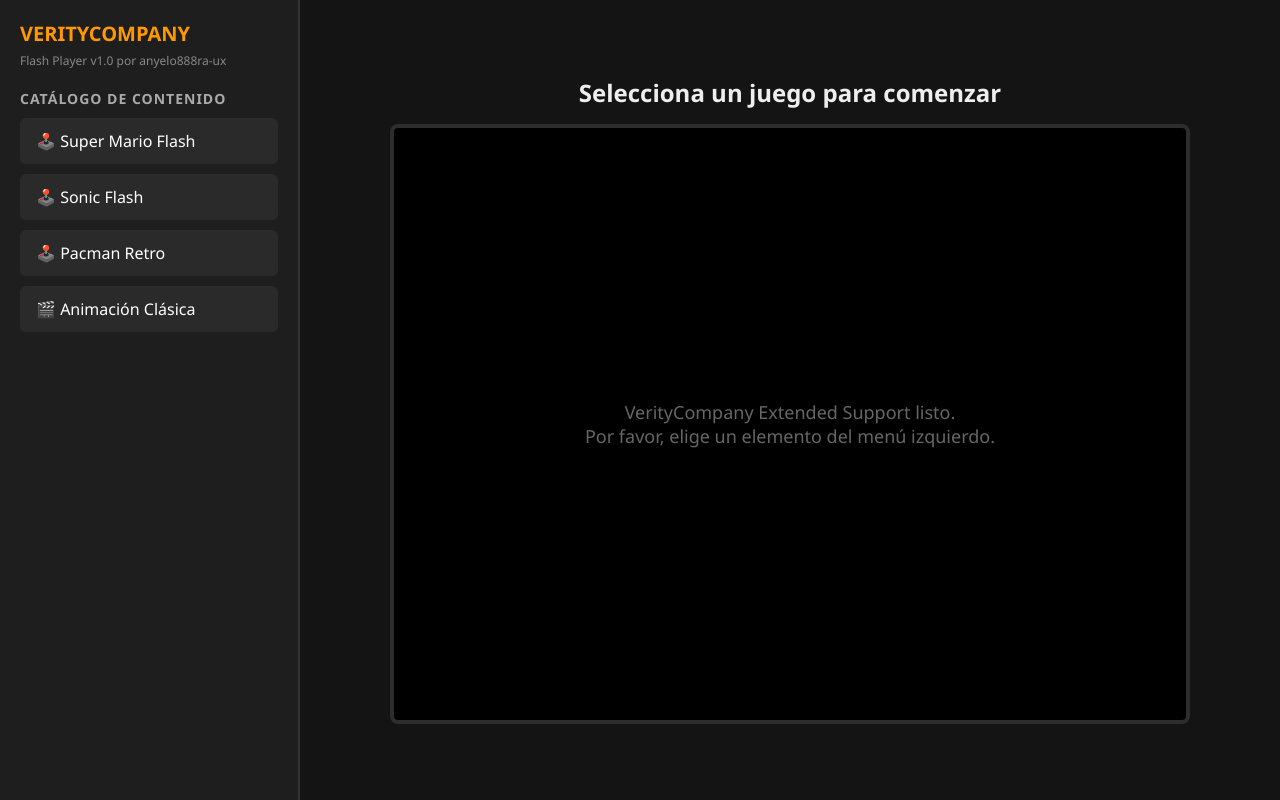
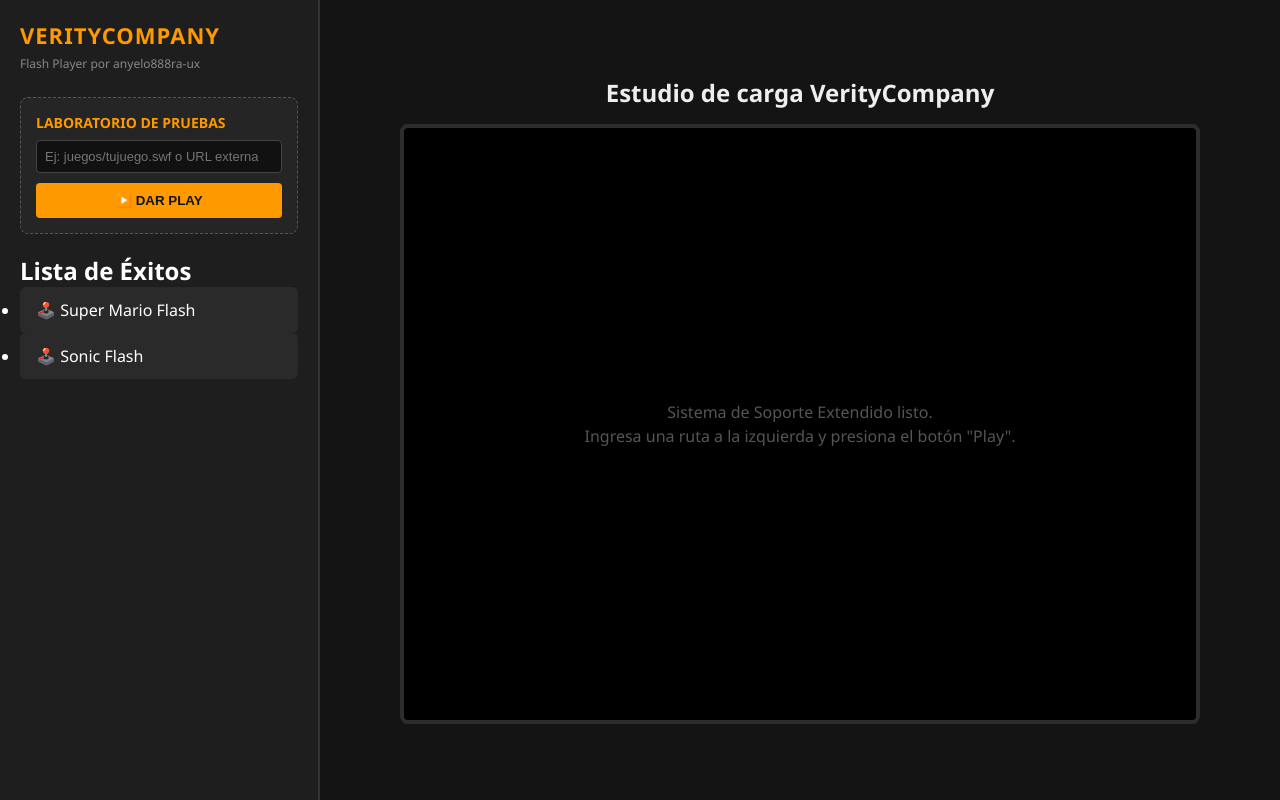
Before and after one commit to anyelo888ra-ux/veritycompany-flash-player, a plain HTML site: page index.html in a window 1280 px wide. Drawn offline with Linux system fonts and the light colour scheme.

Commit message:
Refactor index.html layout and styles
Updated styles and structure for sidebar and player components. Added test box for custom SWF input.

```diff
--- a/index.html
+++ b/index.html
@@ -6,72 +6,98 @@
     <title>VerityCompany Flash Player v1.0</title>
     <style>
         * { box-sizing: border-box; margin: 0; padding: 0; }
-        body { font-family: 'Segoe UI', Tahoma, Geneva, Verdana, sans-serif; background-color: #121212; color: #ffffff; display: flex; height: 100vh; overflow: hidden; }
+        body { font-family: 'Segoe UI', Arial, sans-serif; background-color: #121212; color: #ffffff; display: flex; height: 100vh; overflow: hidden; }
 
         /* Menú Lateral */
-        #sidebar { width: 300px; background-color: #1e1e1e; border-right: 2px solid #333; display: flex; flex-direction: column; padding: 20px; }
-        #sidebar h1 { font-size: 20px; color: #ff9900; margin-bottom: 5px; text-transform: uppercase; }
-        #sidebar .author { font-size: 12px; color: #888; margin-bottom: 20px; }
-        #sidebar h2 { font-size: 14px; color: #aaa; margin-bottom: 10px; text-transform: uppercase; letter-spacing: 1px; }
+        #sidebar { width: 320px; background-color: #1e1e1e; border-right: 2px solid #333; display: flex; flex-direction: column; padding: 20px; }
+        #sidebar h1 { font-size: 22px; color: #ff9900; margin-bottom: 5px; text-transform: uppercase; letter-spacing: 1px; }
+        .author { font-size: 12px; color: #888; margin-bottom: 25px; }
 
-        /* Lista de Juegos */
-        .game-list { list-style: none; display: flex; flex-direction: column; gap: 10px; overflow-y: auto; flex-grow: 1; }
-        .game-item { background: #2a2a2a; padding: 12px; border-radius: 6px; cursor: pointer; transition: background 0.2s, border-left: 0.2s; border-left: 4px solid transparent; }
+        /* Zona de Pruebas (Test Studio) */
+        .test-box { background: #252525; padding: 15px; border-radius: 8px; margin-bottom: 20px; border: 1px dashed #555; }
+        .test-box h3 { font-size: 14px; color: #ff9900; margin-bottom: 8px; text-transform: uppercase; }
+        .test-box input { width: 100%; padding: 8px; background: #111; border: 1px solid #444; color: #fff; border-radius: 4px; margin-bottom: 10px; font-size: 13px; }
+        .play-btn { width: 100%; padding: 10px; background: #ff9900; border: none; color: #121212; font-weight: bold; border-radius: 4px; cursor: pointer; text-transform: uppercase; transition: background 0.2s; }
+        .play-btn:hover { background: #e08800; }
+
+        /* Lista de Juegos Guardados */
+        <h2>Catálogo</h2>
+        .game-list { list-style: none; display: flex; flex-direction: column; gap: 8px; overflow-y: auto; flex-grow: 1; }
+        .game-item { background: #2a2a2a; padding: 12px; border-radius: 6px; cursor: pointer; transition: background 0.2s; border-left: 4px solid transparent; }
         .game-item:hover { background: #3a3a3a; border-left: 4px solid #ff9900; }
         .game-item.active { background: #332200; border-left: 4px solid #ff9900; color: #ff9900; font-weight: bold; }
 
-        /* Área Principal del Reproductor */
+        /* Contenedor del Reproductor */
         #main-content { flex-grow: 1; display: flex; flex-direction: column; align-items: center; justify-content: center; padding: 20px; background: #141414; }
         #player-title { font-size: 24px; margin-bottom: 15px; color: #eee; }
-        #player-container { width: 800px; height: 600px; background: #000; border: 4px solid #2d2d2d; border-radius: 8px; display: flex; align-items: center; justify-content: center; position: relative; }
-
-        /* Pantalla de inicio vacía */
-        .placeholder-text { color: #666; font-size: 18px; text-align: center; padding: 20px; }
+        #player-container { width: 800px; height: 600px; background: #000; border: 4px solid #2d2d2d; border-radius: 8px; display: flex; align-items: center; justify-content: center; }
+        .placeholder-text { color: #555; font-size: 16px; text-align: center; line-height: 1.5; }
     </style>
-    <!-- Motor Ruffle integrado para ejecutar los archivos .swf -->
+    <!-- Cargando el emulador Ruffle directamente desde el CDN oficial -->
     <script src="https://unpkg.com"></script>
 </head>
 <body>
 
-    <!-- MENÚ LATERAL: Navegación de juegos -->
+    <!-- MENÚ LATERAL -->
     <div id="sidebar">
         <h1>VerityCompany</h1>
-        <div class="author">Flash Player v1.0 por anyelo888ra-ux</div>
+        <div class="author">Flash Player por anyelo888ra-ux</div>
 
-        <h2>Catálogo de Contenido</h2>
+        <!-- ESTUDIO DE PRUEBAS INMEDIATAS -->
+        <div class="test-box">
+            <h3>Laboratorio de Pruebas</h3>
+            <input type="text" id="url-input" placeholder="Ej: juegos/tujuego.swf o URL externa">
+            <button class="play-btn" onclick="testCustomSWF()">▶️ Dar Play</button>
+        </div>
+
+        <h2>Lista de Éxitos</h2>
         <ul class="game-list">
-            <!-- Modifica los "data-swf" con las rutas reales de tus archivos en la carpeta "juegos" -->
             <li class="game-item" data-swf="juegos/juego1.swf" onclick="loadFlash(this, 'Super Mario Flash')">🕹️ Super Mario Flash</li>
             <li class="game-item" data-swf="juegos/juego2.swf" onclick="loadFlash(this, 'Sonic Flash')">🕹️ Sonic Flash</li>
-            <li class="game-item" data-swf="juegos/juego3.swf" onclick="loadFlash(this, 'Pacman Retro')">🕹️ Pacman Retro</li>
-            <li class="game-item" data-swf="juegos/animacion1.swf" onclick="loadFlash(this, 'Animación Antigua')">🎬 Animación Clásica</li>
         </ul>
     </div>
 
-    <!-- ÁREA PRINCIPAL: El reproductor inteligente -->
+    <!-- ÁREA DEL REPRODUCTOR -->
     <div id="main-content">
-        <h2 id="player-title">Selecciona un juego para comenzar</h2>
-        <div id="player-container" id="flash-embed-area">
-            <div class="placeholder-text">VerityCompany Extended Support listo.<br>Por favor, elige un elemento del menú izquierdo.</div>
+        <h2 id="player-title">Estudio de carga VerityCompany</h2>
+        <div id="player-container">
+            <div class="placeholder-text">
+                Sistema de Soporte Extendido listo.<br>
+                Ingresa una ruta a la izquierda y presiona el botón "Play".
+            </div>
         </div>
     </div>
 
-    <!-- SCRIPT DE CONTROL: Intercambia los archivos .swf dinámicamente -->
+    <!-- LÓGICA DE CONTROL JS -->
     <script>
+        // Función 1: Carga desde la lista de catálogo
         function loadFlash(element, gameName) {
-            // 1. Actualizar estilos del menú
             document.querySelectorAll('.game-item').forEach(item => item.classList.remove('active'));
             element.classList.add('active');
 
-            // 2. Cambiar el título superior
-            document.getElementById('player-title').innerText = gameName;
+            const swfPath = element.getAttribute('data-swf');
+            document.getElementById('url-input').value = swfPath; // Sincroniza la barra de texto
 
-            // 3. Obtener la ruta del archivo .swf
-            const swfPath = element.getAttribute('data-swf');
+            runRuffle(swfPath, gameName);
+        }
 
-            // 4. Limpiar el contenedor e inyectar el nuevo objeto Flash
+        // Función 2: Ejecuta lo que el usuario escriba en la caja de texto y presione Play
+        function testCustomSWF() {
+            const path = document.getElementById('url-input').value.trim();
+            if(path === "") {
+                alert("Por favor escribe una ruta válida.");
+                return;
+            }
+            // Extrae el nombre del archivo para mostrarlo como título
+            const filename = path.substring(path.lastIndexOf('/') + 1);
+            runRuffle(path, `Probando: ${filename}`);
+        }
+
+        // Función 3: Inyecta el objeto emulado en la pantalla
+        function runRuffle(swfUrl, title) {
+            document.getElementById('player-title').innerText = title;
             const container = document.getElementById('player-container');
-            container.innerHTML = `<object data="${swfPath}" width="100%" height="100%"></object>`;
+            container.innerHTML = `<object data="${swfUrl}" width="100%" height="100%"></object>`;
         }
     </script>
 
```
